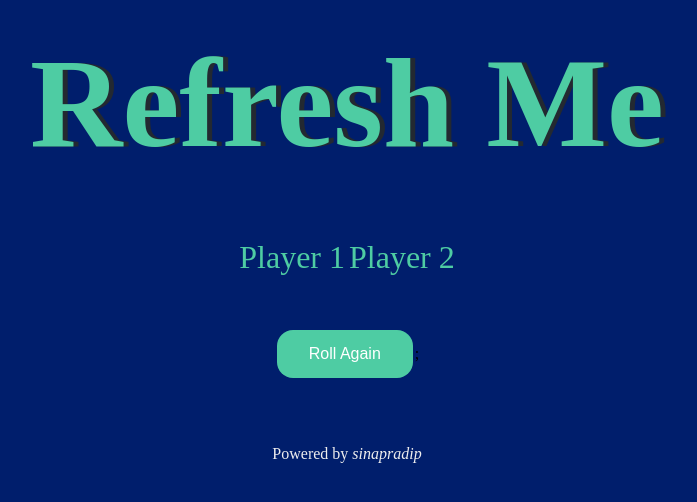
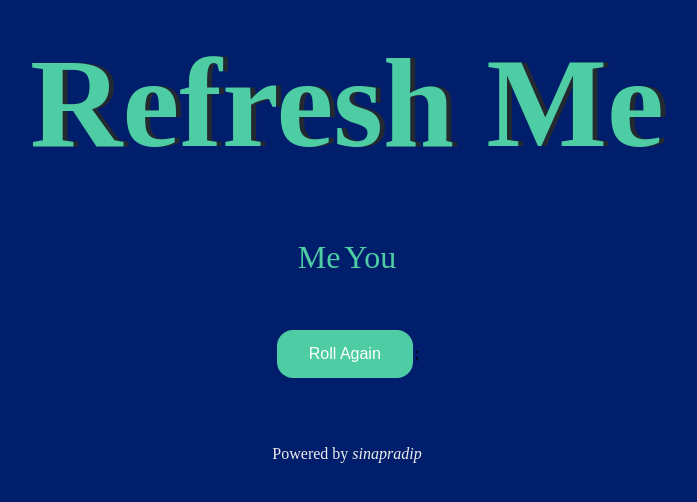
Before and after one commit to sinapradip/dicegame, a plain HTML site: page index.html in a window 1280 px wide. Shown: the whole page, without its empty margins (293-990 px from the left). Drawn offline with Linux system fonts and the light colour scheme.

Commit message:
Update index.html

```diff
--- a/index.html
+++ b/index.html
@@ -16,12 +16,12 @@
       <h1>Refresh Me</h1>
 
       <div class="dice">
-        <p>Player 1</p>
+        <p>Me</p>
         <img class="img1" src="">
       </div>
 
       <div class="dice">
-        <p>Player 2</p>
+        <p>You</p>
         <img class="img2" src="">
       </div>
 
```
